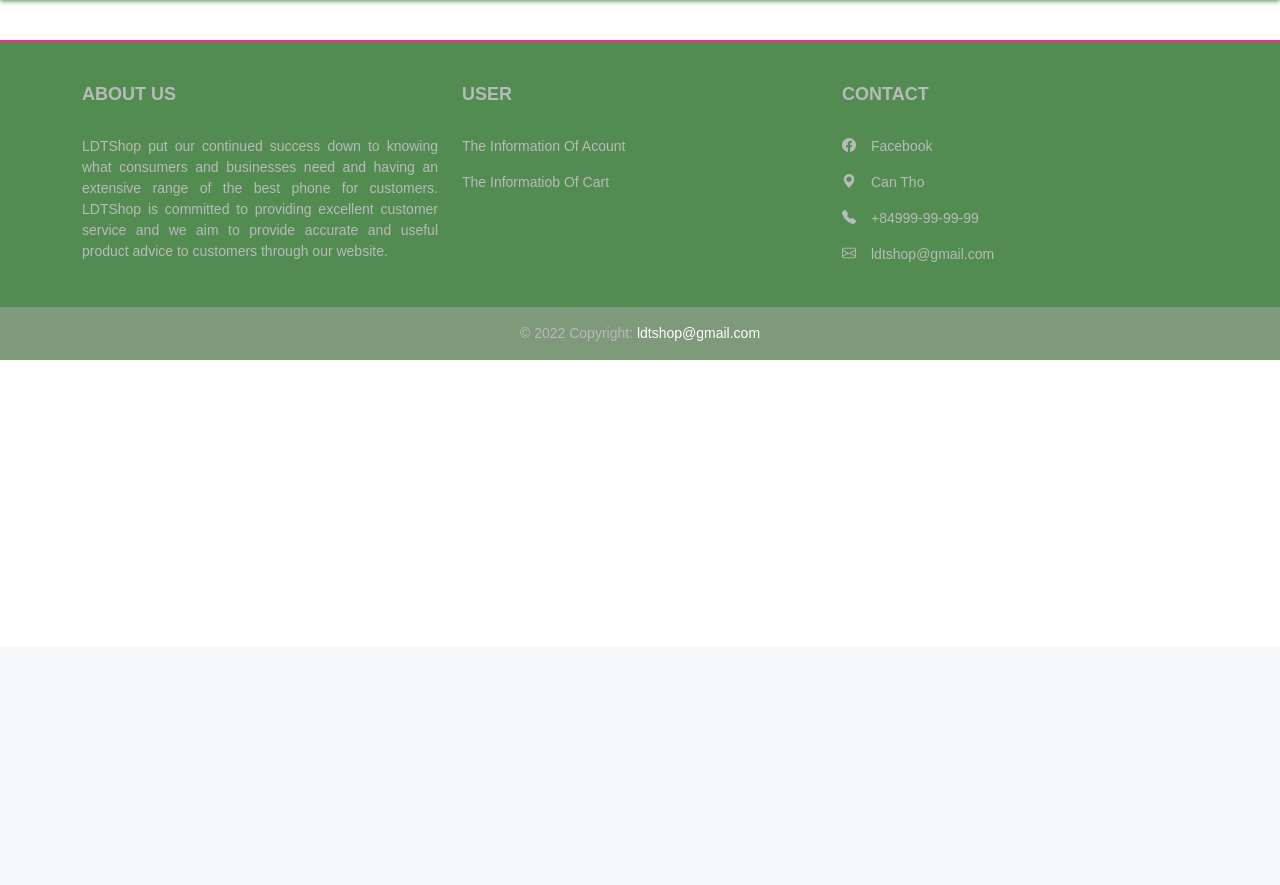
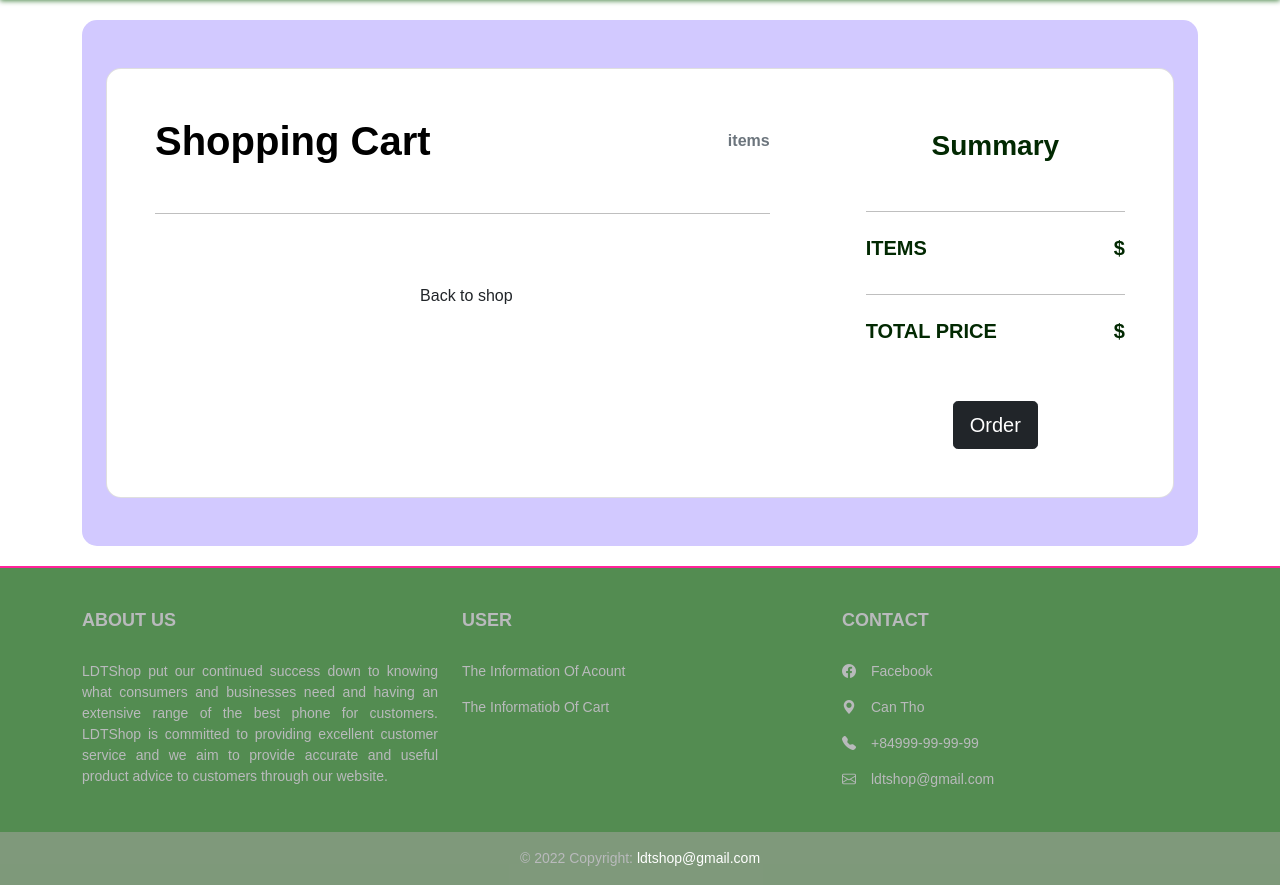
Before and after one commit to LDTShop/LDTShop, a Symfony app: template templates/cart/index.html.twig in a window 1280 px wide. Shown: the part 153-1038 px from the top of the page. Before the commit the page ends 513 px from the top, so only its background shows below. Run offline with Twig, Linux system fonts and the light colour scheme; the template is opened without the code that fills it, so the values that code supplies are empty; some libraries are stand-ins or nearby versions.

Commit message:
Add function delete product in cart

```diff
--- a/templates/cart/index.html.twig
+++ b/templates/cart/index.html.twig
@@ -3,11 +3,92 @@
 {% block title %}Hello CartController!{% endblock %}
 
 {% block body %}
-{% for c in cart %}
-    <div class="container">
-{{c.product}}
-<br>
-{{c.quantity}}
+
+<section class="h-100 h-custom" style="background-color: #d2c9ff;border-radius: 15px;">
+  <div class="container py-5 h-100">
+    <div class="row d-flex justify-content-center align-items-center h-100">
+      <div class="col-12">
+        <div class="card card-registration card-registration-2" style="border-radius: 15px;">
+          <div class="card-body p-0">
+            <div class="row g-0">
+              <div class="col-lg-8">
+                <div class="p-5">
+                  <div class="d-flex justify-content-between align-items-center mb-5">
+                    <h1 class="fw-bold mb-0 text-black">Shopping Cart</h1>
+                    <h6 class="mb-0 text-muted">items</h6>
+                  </div>
+                {% for c in cart %}
+
+
+                  <hr class="my-4">
+
+                  <div class="row mb-4 d-flex justify-content-between align-items-center">
+                    <div class="col-md-2 col-lg-2 col-xl-2">
+                      <img
+                        src=""
+                        class="img-fluid rounded-3" alt="">
+                    </div>
+                    <div class="col-md-3 col-lg-3 col-xl-3">
+
+                      <h6 class="text-black mb-0">{{c.product}}</h6>
+                    </div>
+                    <div class="col-md-3 col-lg-3 col-xl-2 d-flex">
+                      <button class="btn btn-link px-2"
+                        onclick="this.parentNode.querySelector('input[type=number]').stepDown()">
+                        <i class="fas fa-minus"></i>
+                      </button>
+
+                      <input id="form1" min="0" name="quantity" value="{{c.quantity}}" type="number"
+                        class="form-control form-control-sm" />
+
+                      <button class="btn btn-link px-2"
+                        onclick="this.parentNode.querySelector('input[type=number]').stepUp()">
+                        <i class="fas fa-plus"></i>
+                      </button>
+                    </div>
+                    <div class="col-md-3 col-lg-2 col-xl-2 offset-lg-1">
+                      <h6 class="mb-0">$</h6>
+                    </div>
+                    <div class="col-md-1 col-lg-1 col-xl-1 text-end">
+                      <a href="{{ path('app_cart_delete', {'id': c.id}) }}" class="text-muted"><i class="bi bi-x-square"></i></a>
+                    </div>
+                  </div>
+                {% endfor %}
+                  <hr class="my-4">
+
+                  <div class="pt-5">
+                    <h6 class="mb-0"><a href="#!" class="text-body"><i
+                          class="fas fa-long-arrow-alt-left me-2"></i>Back to shop</a></h6>
+                  </div>
+                </div>
+              </div>
+              <div class="col-lg-4 bg-grey">
+                <div class="p-5">
+                  <h3 class="fw-bold mb-5 mt-2 pt-1">Summary</h3>
+                  <hr class="my-4">
+
+                  <div class="d-flex justify-content-between mb-4">
+                    <h5 class="text-uppercase">items</h5>
+                    <h5>$</h5>
+                  </div>
+
+                  <hr class="my-4">
+
+                  <div class="d-flex justify-content-between mb-5">
+                    <h5 class="text-uppercase">Total price</h5>
+                    <h5>$</h5>
+                  </div>
+
+                  <button type="button" class="btn btn-dark btn-block btn-lg"
+                    data-mdb-ripple-color="dark">Order</button>
+
+                </div>
+              </div>
+            </div>
+          </div>
+        </div>
+      </div>
     </div>
-{% endfor %}
+  </div>
+</section>
 {% endblock %}
--- a/templates/product/detail.html.twig
+++ b/templates/product/detail.html.twig
@@ -16,9 +16,10 @@
                 <form class="mt-4 p-4 bg-light" method="post">
                     <div class="form-group">
                         <label for="quantity">Quantity</label>
-                        <input type="number" class="form-control" id="quantity">
+                        <input type="number" class="form-control" id="quantity" value="1">
                     </div>
-                    <button class="btn btn-warning">Add to Cart</button>
+                    <a href="{{ path('app_cart', {'id': product.id}) }}"
+                class="btn btn-primary">Add to Cart</a>
                 </form>
             </div>
         </div>
```
Also changed, not shown: src/Controller/CartController.php (+52 -16 lines), src/Repository/CartDetailRepository.php (+17 -0 lines).
